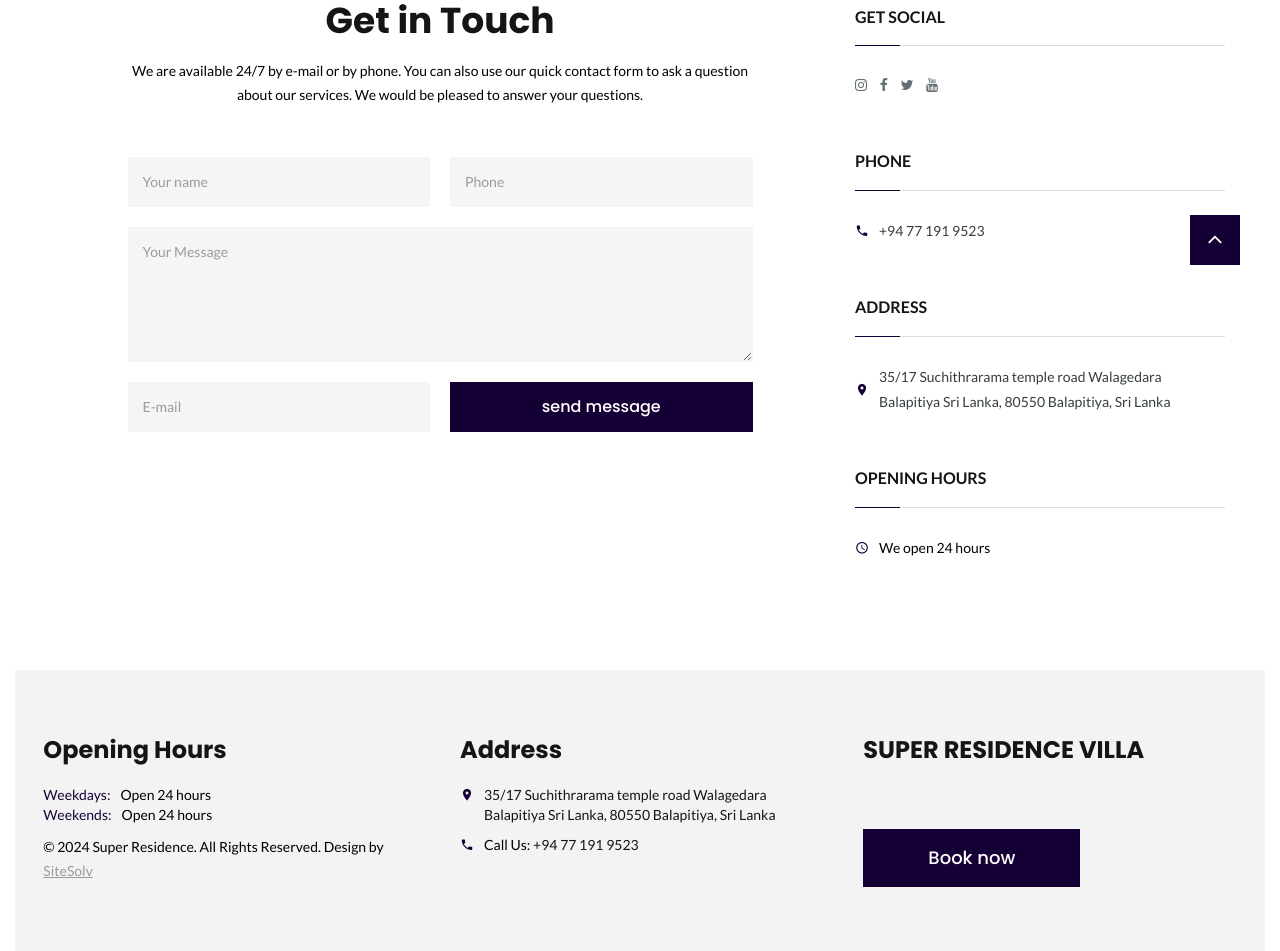
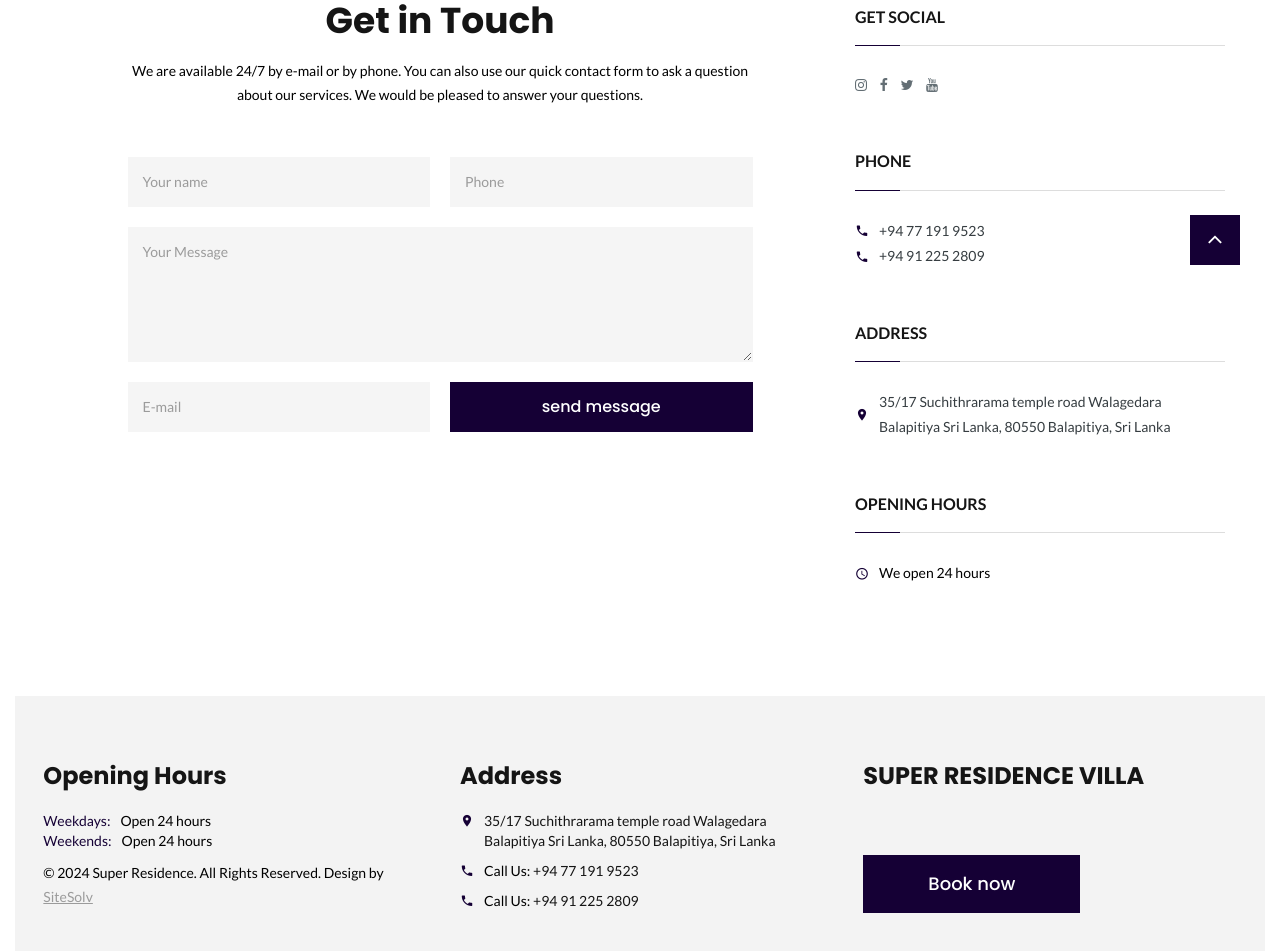
Before and after one commit to sitesolv/Super-Residence, a plain HTML site: page contacts.html in a window 1280 px wide. Shown: the part 595-1546 px from the top of the page. Drawn offline with Linux system fonts and the light colour scheme.

Commit message:
addLandLine

```diff
--- a/contacts.html
+++ b/contacts.html
@@ -163,6 +163,10 @@
                         <div class="unit__left"><span class="text-middle icon icon-sm mdi mdi-phone icon-primary"></span></div>
                         <div class="unit__body"><a class="text-middle link link-gray-dark" href="tel:#">+94 77 191 9523</a></div>
                       </div>
+                      <div class="unit unit-middle unit-horizontal unit-spacing-xs unit-xs-top">
+                        <div class="unit__left"><span class="text-middle icon icon-sm mdi mdi-phone icon-primary"></span></div>
+                        <div class="unit__body"><a class="text-middle link link-gray-dark" href="tel:#">+94 91 225 2809</a></div>
+                      </div>
                     </div>
                     <div class="cell-xs-6 cell-sm-12">
                       <p class="aside-title"> Address</p>
@@ -235,6 +239,13 @@
                           <dl class="list-desc">
                             <dt><span class="icon icon-sm mdi mdi-phone"></span></dt>
                             <dd class="text-gray-darker">Call Us: <a class="link link-gray-darker" href="tel:#">+94 77 191 9523</a>
+                            </dd>
+                          </dl>
+                        </li>
+                        <li>
+                          <dl class="list-desc">
+                            <dt><span class="icon icon-sm mdi mdi-phone"></span></dt>
+                            <dd class="text-gray-darker">Call Us: <a class="link link-gray-darker" href="tel:#">+94 91 225 2809</a>
                             </dd>
                           </dl>
                         </li>
```
Also changed, not shown: about-us.html (+7 -0 lines), gallery.html (+7 -0 lines), index.html (+7 -0 lines), rooms.html (+7 -0 lines).
